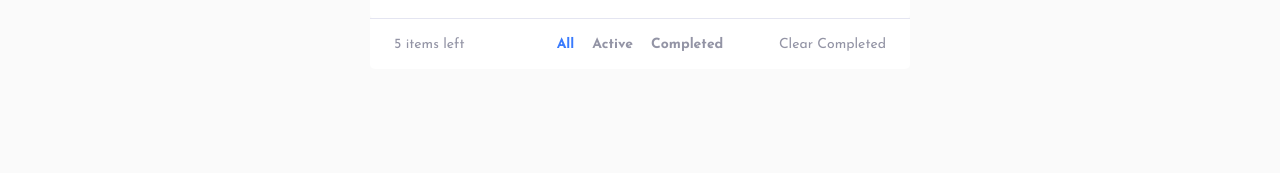
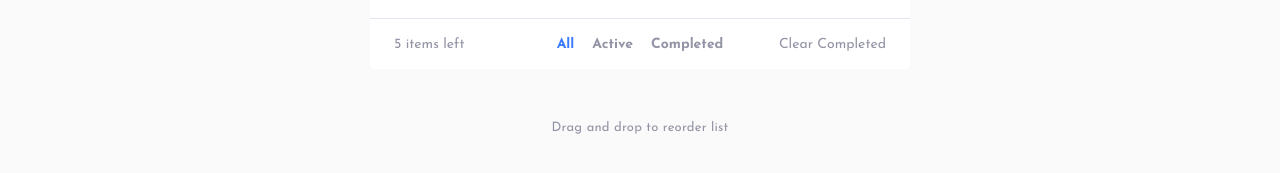
Before and after one commit to otr-web-study/fm-todo-app, a React (Vite) app: page / in a window 1280 px wide. Shown: the part 617-790 px from the top of the page. Built offline with nearby package versions, Linux system fonts and the light colour scheme.

Commit message:
fixed selectors for fitefox, added footer

```diff
--- a/src/App.tsx
+++ b/src/App.tsx
@@ -1,10 +1,11 @@
 import { AppContainer } from '@/components/AppContainer';
 import { AppThemeProvider } from '@/features/theme/ThemeProvider';
 import { Page } from '@/components/Page';
-import { Header } from './components/Header';
+import { Header } from '@/components/Header';
 import { NewTodo } from '@/features/todo/NewTodo';
-import { TodoList } from './features/todo/TodoList';
-import { TodoControls } from './features/todo/TodoControls';
+import { TodoList } from '@/features/todo/TodoList';
+import { TodoControls } from '@/features/todo/TodoControls';
+import { Footer } from '@/components/Footer';
 import { useFetchTodo } from '@/features/todo/useFetchTodo';
 
 function App() {
@@ -18,6 +19,7 @@ function App() {
           <NewTodo />
           <TodoList />
           <TodoControls />
+          <Footer />
         </AppContainer>
       </Page>
     </AppThemeProvider>
--- /dev/null
+++ b/src/components/Footer.tsx
@@ -0,0 +1,25 @@
+import { styled } from 'styled-components';
+
+const FooterEl = styled.footer`
+  display: flex;
+  justify-content: center;
+  padding-block: 42px;
+
+  @media (min-width: 640px) {
+    padding-block: 52px;
+  }
+`;
+
+const Text = styled.p`
+  font-size: 13px;
+  letter-spacing: 0.2px;
+  color: ${({ theme }) => theme.fcLight};
+`;
+
+export const Footer = () => {
+  return (
+    <FooterEl>
+      <Text>Drag and drop to reorder list</Text>
+    </FooterEl>
+  );
+};
--- a/src/components/StyledCheckbox.tsx
+++ b/src/components/StyledCheckbox.tsx
@@ -43,19 +43,19 @@ const Label = styled.label`
     background-repeat: no-repeat;
   }
 
-  &:has(:not(input:checked)):hover::after {
+  &:not(.checked):hover::after {
     opacity: 1;
   }
 
-  &:has(input:checked)::before {
+  &.checked::before {
     opacity: 1;
   }
 
-  &:has(input:checked):hover::before {
+  &.checked:hover::before {
     scale: 1.1;
   }
 
-  &:has(input:checked) ~ p {
+  &.checked ~ p {
     text-decoration: line-through;
     color: ${(props) => props.theme.fcMoreLight};
   }
@@ -80,7 +80,7 @@ interface StyledCheckboxProps {
 
 export const StyledCheckbox: FC<StyledCheckboxProps> = ({ checked, onChange }) => {
   return (
-    <Label>
+    <Label className={checked ? 'checked' : ''}>
       <Input checked={checked} onChange={onChange} />
     </Label>
   );
--- a/src/components/StyledRadiobutton.tsx
+++ b/src/components/StyledRadiobutton.tsx
@@ -16,11 +16,11 @@ const Label = styled.label`
   font-weight: 700;
   transition: color 0.3s ease-in-out;
 
-  &:has(input:checked) {
+  &.checked {
     color: ${({ theme }) => theme.fcActive};
   }
 
-  &:has(:not(:checked)):hover {
+  &:not(.checked):hover {
     color: ${({ theme }) => theme.fcHover};
   }
 `;
@@ -35,7 +35,7 @@ const Input = styled.input.attrs({
 
 export const StyledRadiobutton: FC<StyledRadiobuttonProps> = ({ items, checked, onChange }) => {
   return items.map((item) => (
-    <Label key={item}>
+    <Label key={item} className={checked === item ? 'checked' : ''}>
       <Input
         name="filter"
         value={item}
--- a/src/features/todo/todo-selectors.ts
+++ b/src/features/todo/todo-selectors.ts
@@ -1,5 +1,19 @@
+import { createSelector } from '@reduxjs/toolkit';
 import { RootState } from '@/store';
+import { Filter } from '@/features/filter/filter-slice';
 
 export const selectTodo = (state: RootState) => state.todo.list;
+
 export const selectLeftTodo = (state: RootState) =>
   state.todo.list.filter((item) => !item.completed).length;
+
+export const selectFilteredTodo = createSelector(
+  [selectTodo, (_, filter: Filter) => filter],
+  (items, filter) =>
+    items.filter(
+      (t) =>
+        filter === 'all' ||
+        (filter === 'active' && !t.completed) ||
+        (filter === 'completed' && t.completed),
+    ),
+);
--- a/src/features/todo/useTodo.ts
+++ b/src/features/todo/useTodo.ts
@@ -1,10 +1,12 @@
 import { useAppSelector, useAppDispatch } from '@/appHooks';
 import { toggleTodo, deleteTodo } from './todo-slice';
-import { selectTodo } from './todo-selectors';
+import { selectFilteredTodo } from './todo-selectors';
+import { selectFilter } from '@/features/filter/filter-selectors';
 
 export const useTodo = () => {
   const dispatch = useAppDispatch();
-  const items = useAppSelector(selectTodo);
+  const filter = useAppSelector(selectFilter);
+  const items = useAppSelector((state) => selectFilteredTodo(state, filter));
 
   const handleToggleTodo = (id: string) => {
     dispatch(toggleTodo(id));
```
